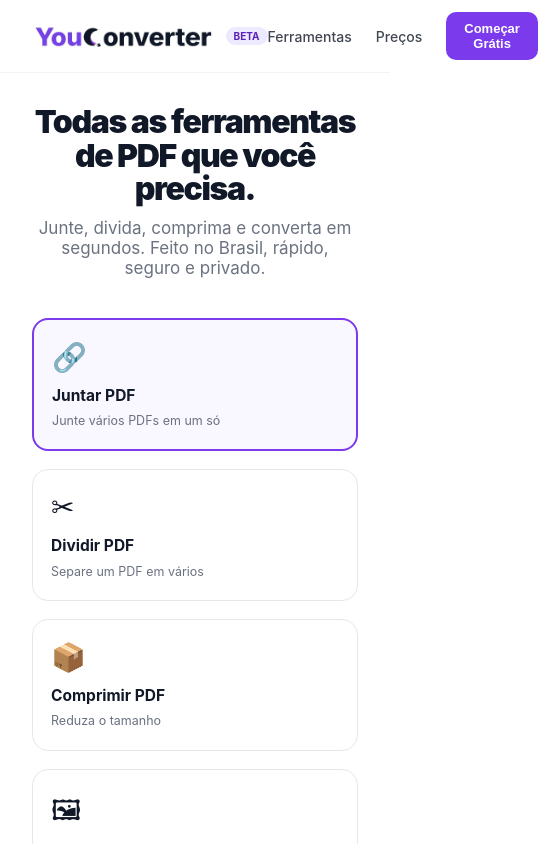
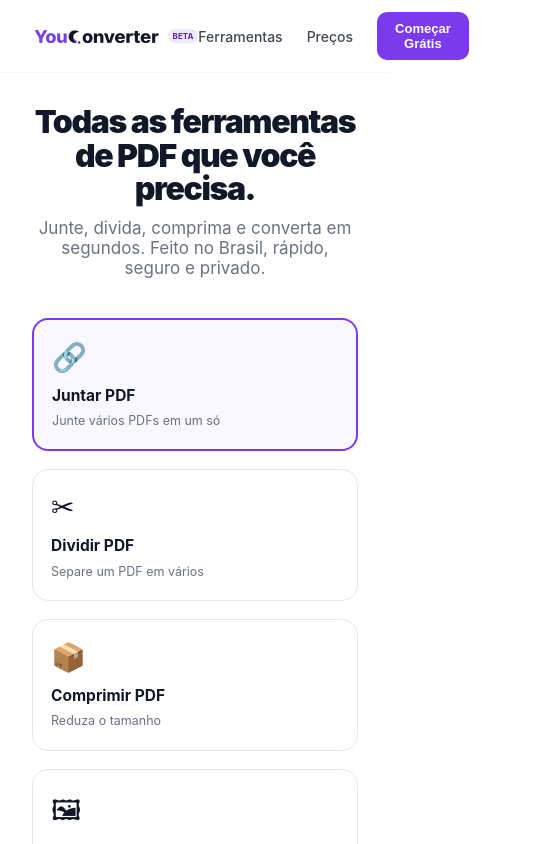
Before and after one commit to leofonsecadasilveira-boop/youconverter, a React (Vite) app in the folder frontend/: page / in a window 390 px wide. Shown: the top 844 px of the page, 538 px wide, since content can reach past the window. Built offline with nearby package versions, Linux system fonts and the light colour scheme.

Commit message:
fix: logo responsiva 24px mobile / 34px desktop

```diff
--- a/frontend/src/components/Logo.jsx
+++ b/frontend/src/components/Logo.jsx
@@ -1,6 +1,17 @@
+import { useState, useEffect } from 'react'
+
 export default function Logo({ isDark, onToggle }) {
+  const [isMobile, setIsMobile] = useState(false)
+
+  useEffect(() => {
+    const check = () => setIsMobile(window.innerWidth < 640)
+    check()
+    window.addEventListener('resize', check)
+    return () => window.removeEventListener('resize', check)
+  }, [])
+
   return (
-    <div style={{display:'flex', alignItems:'center', gap:'10px'}}>
+    <div style={{display:'flex', alignItems:'center', gap: isMobile ? '6px' : '10px'}}>
       <button
         onClick={onToggle}
         title="Clique para modo noturno"
@@ -17,20 +28,19 @@ export default function Logo({ isDark, onToggle }) {
           src="/logo.png"
           alt="YouConverter"
           style={{
-            height:'34px',
+            height: isMobile ? '24px' : '34px',
             width:'auto',
-            // ESSA LINHA FAZ A MÁGICA NO MODO NOTURNO
             filter: isDark ? 'brightness(0) invert(1)' : 'none',
-            transition:'filter 0.2s, height 0.2s'
+            transition:'all 0.2s'
           }}
         />
       </button>
       <span style={{
-        fontSize:'10px',
+        fontSize: isMobile ? '8px' : '10px',
         fontWeight:700,
         background: isDark ? '#5B21B6' : '#ede9fe',
         color: isDark ? 'white' : '#5B21B6',
-        padding:'3px 8px',
+        padding: isMobile ? '2px 5px' : '3px 8px',
         borderRadius:'999px'
       }}>BETA</span>
     </div>
```
